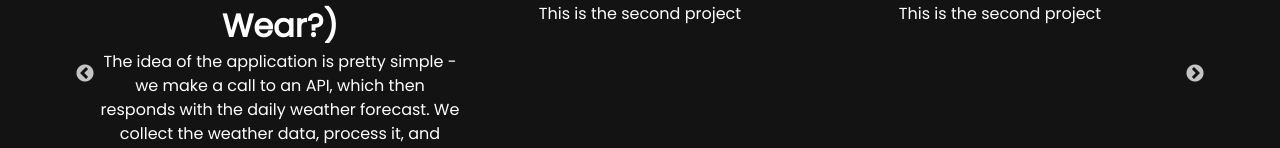
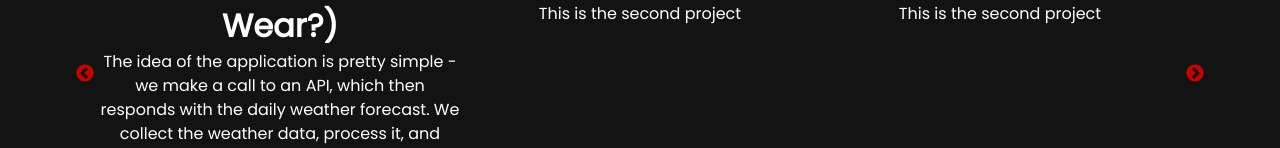
Before and after one commit to owenPatt/Portfolio, a React (Vite) app: page /projects in a window 1280 px wide. Shown: the part 405-553 px from the top of the page. Built offline with nearby package versions, Linux system fonts and the light colour scheme.

Commit message:
Saving current work

```diff
--- a/src/components/Carousel/Carousel.css
+++ b/src/components/Carousel/Carousel.css
@@ -8,5 +8,5 @@
 
 .slick-prev:before,
 .slick-next:before {
-  color: white !important;
+  color: rgb(255, 0, 0) !important;
 }
```
